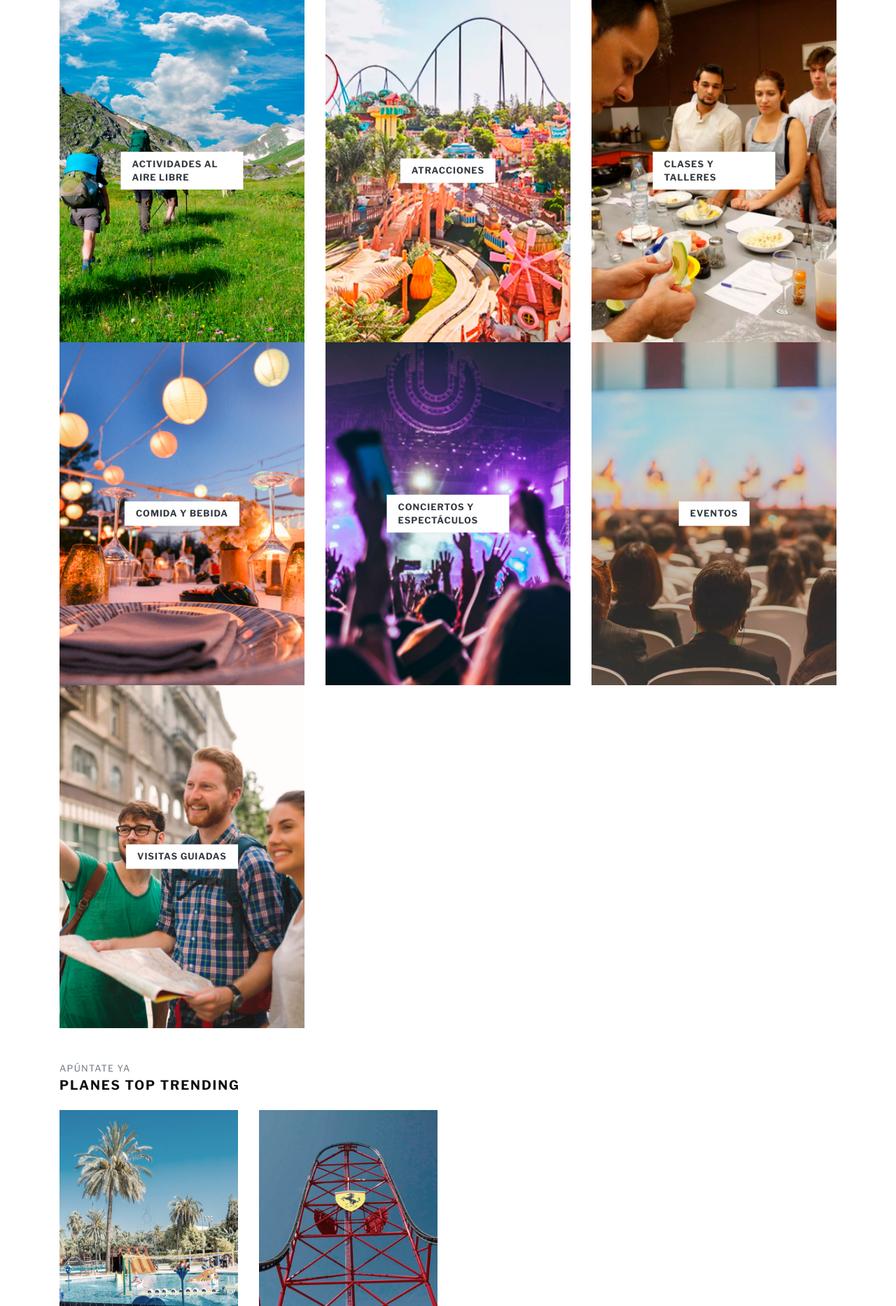
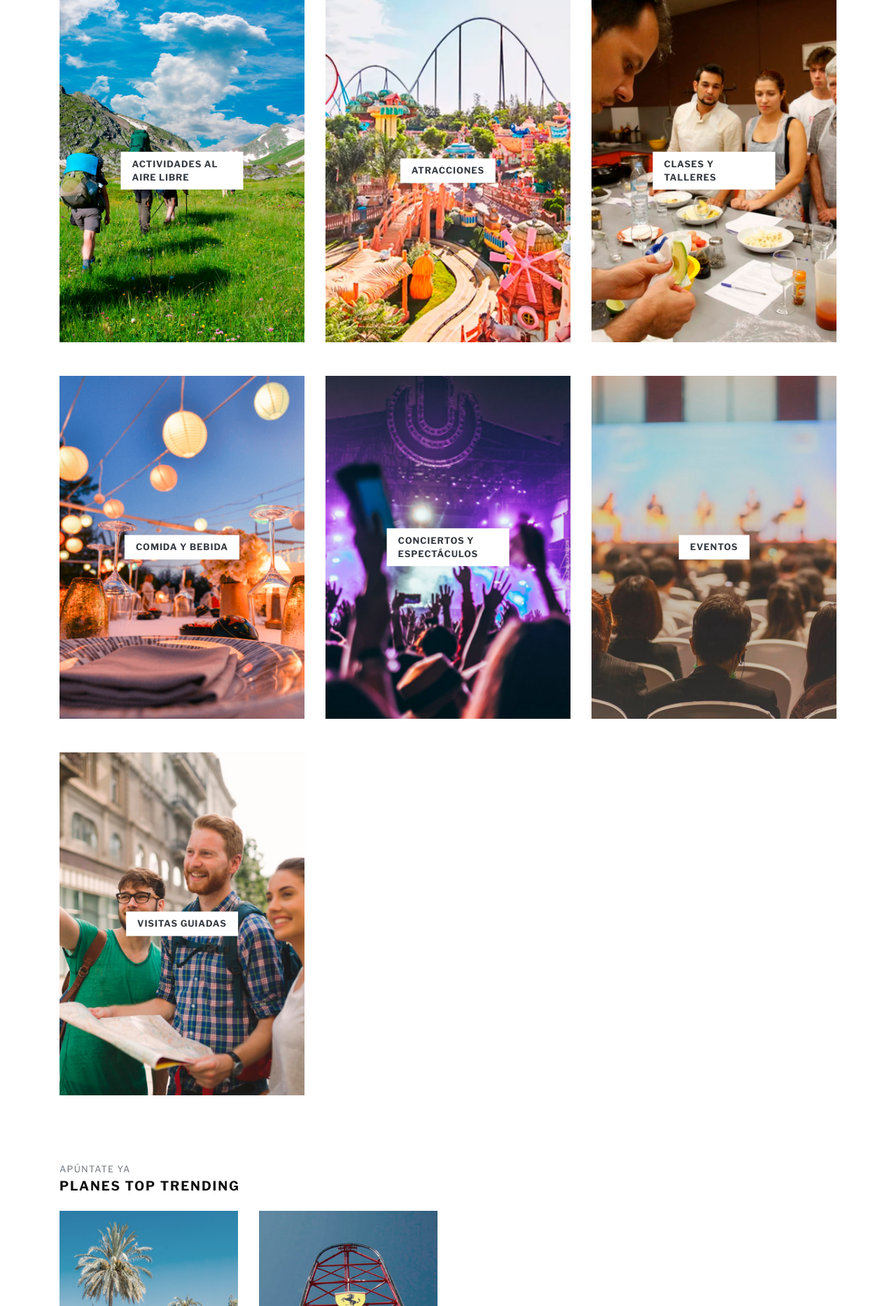
Before and after one commit to andergongora/FunHub, a Django app: page / in a window 1280 px wide. Shown: the part 669-2535 px from the top of the page at 70% size. Run offline with Django 3.2, Linux system fonts and the light colour scheme; data comes from the database, SQL or seed files in the repository; some libraries are stand-ins or nearby versions; some web fonts are replaced.

Commit message:
Update index.html

```diff
--- a/templates/store/index.html
+++ b/templates/store/index.html
@@ -27,7 +27,7 @@
           {% if categories %}
             {% for category in categories %}
 
-              <div class="col-md-4 mb-4 mb-md-0">
+              <div class="col-md-4 mb-4 mb-md-5">
                 <a class="category-item" href="{% url 'store:category-products' category.slug %}">
                   {% if category.category_image %}
                     <img class="img-fluid" src="{{ category.category_image.url }}" alt="{{ category.title }}">
```
